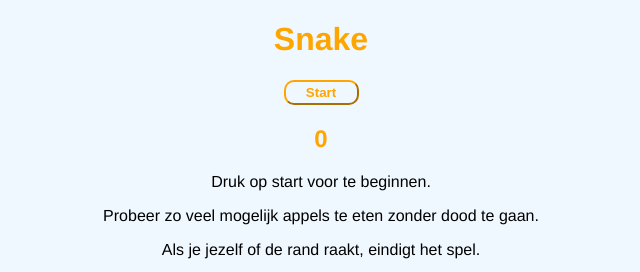
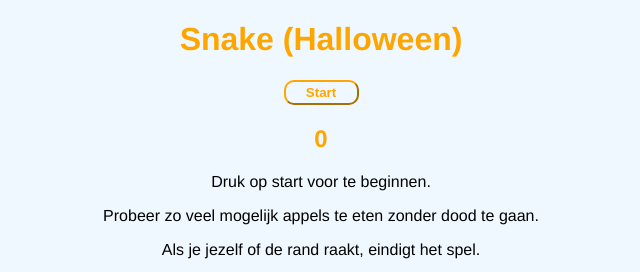
Before and after one commit to armejule/snake, a plain HTML site: page index.html in a window 1280 px wide. Shown: the whole page, without its empty margins (319-959 px from the left). Drawn offline with Linux system fonts and the light colour scheme.

Commit message:
Update index.html

```diff
--- a/index.html
+++ b/index.html
@@ -3,12 +3,12 @@
 <head>
     <meta charset="UTF-8">
     <meta name="viewport" content="width=device-width, initial-scale=1.0">
-    <title>Document</title>
+    <title>Halloween editie</title>
     <link rel="stylesheet" href="snake.css">
     <script src="snake.js"></script>
 </head>
 <body>
-    <h1>Snake</h1>
+    <h1>Snake (Halloween)</h1>
     <button id="Start" onClick="start()">Start</button>
     <h2 id="Counter">0</h2>
     <div id="title">
```
